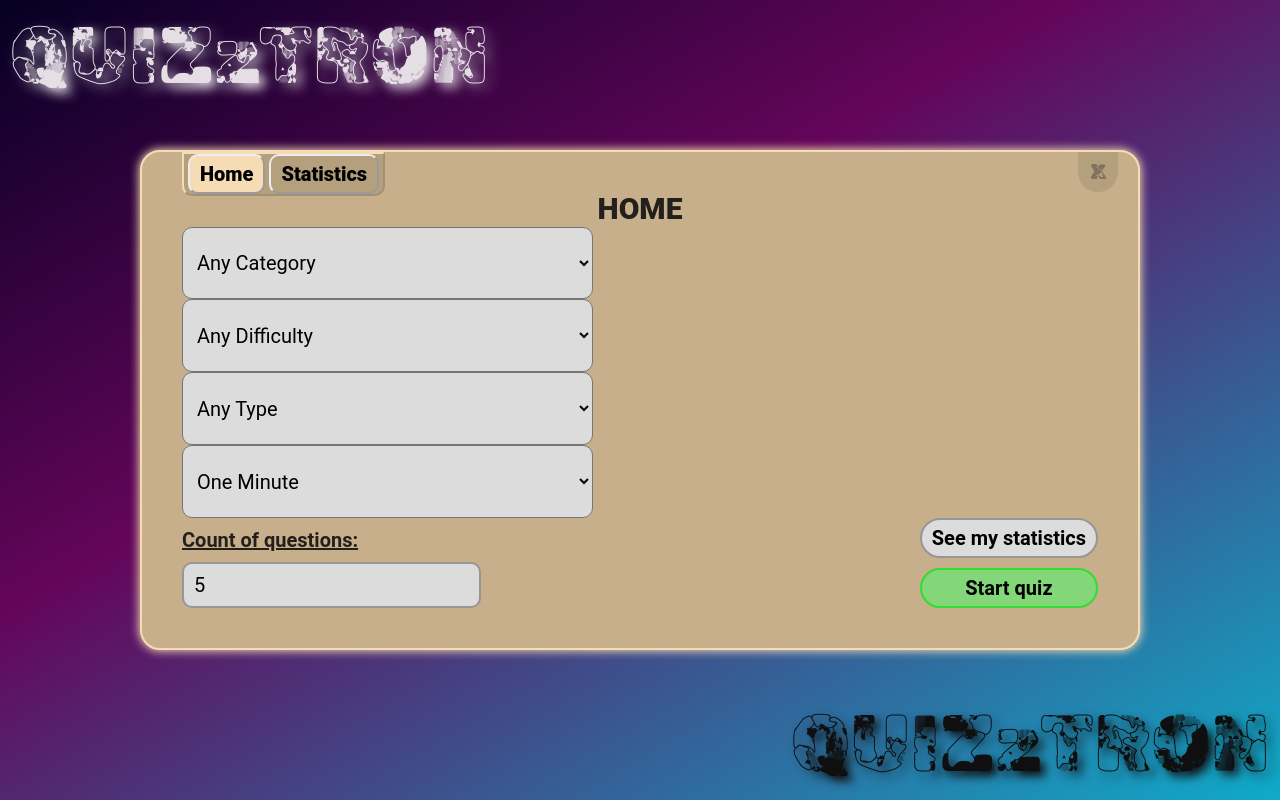
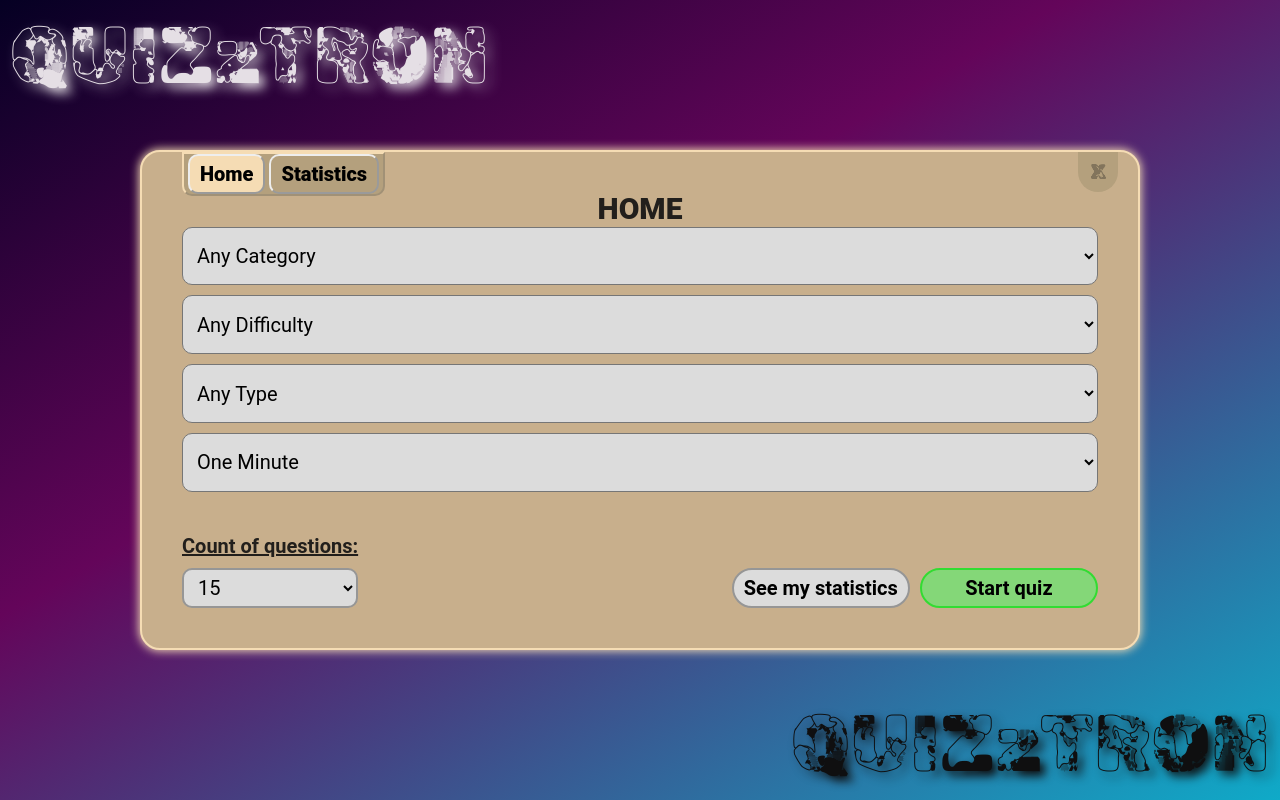
Before and after one commit to RKeyIT/React_01.24, a React (Vite) app: page / in a window 1280 px wide. Built offline with nearby package versions, Linux system fonts and the light colour scheme.

Commit message:
refactoring: NumberInput intity was replaced by NumberSelect

```diff
--- a/src/entities/NumberInput/NumberInput.module.css
+++ /dev/null
@@ -1,34 +0,0 @@
-.NumberInput {
-    display: flex;
-    flex-direction: column;
-    align-items: flex-start;
-    font-weight: bold;
-    gap: var(--ui-element-padding);
-}
-
-.input {
-    padding-left: var(--ui-element-padding);
-    padding-right: var(--ui-element-padding);
-    height: var(--ui-element-height);
-    border: 2px solid var(--color-ui-border);
-    border-radius: var(--border-rad-font-half);
-    background-color: var(--color-ui-white);
-    transition: var(--anim-fast);
-}
-
-.input:hover {
-    background-color: var(--color-ui-hover);
-    text-decoration: underline;
-}
-
-.input:active {
-    background-color: var(--color-ui-active);
-}
-
-.label {
-    width: 100%;
-    text-align: center;
-    font-weight: bold;
-    width: max-content;
-    text-decoration: underline;
-}
--- a/src/entities/NumberInput/NumberInput.tsx
+++ /dev/null
@@ -1,52 +0,0 @@
-import { ChangeEvent, FC, useState } from 'react'
-import styles from './NumberInput.module.css'
-
-interface IProps {
-  callback: (newValue: number) => void
-  min?: number
-  max?: number
-  placeholder?: string
-  label?: string
-}
-
-type StateType = number
-
-export const NumberInput: FC<IProps> = ({
-  callback,
-  min = Number.MIN_SAFE_INTEGER,
-  max = Number.MAX_SAFE_INTEGER,
-  placeholder = 'Input number',
-  label = ''
-}) => {
-  if (max < min) {
-    throw new Error('Received invalid values: max should be more than min')
-  }
-
-  const [value, setValue] = useState<StateType>(min < 0 ? 0 : min)
-
-  const changeHandler = (Event: ChangeEvent<HTMLInputElement>) => {
-    const newValue = +Event.target.value
-
-    if (isNaN(newValue) || newValue < min || newValue > max) return
-
-    setValue(newValue)
-    callback(newValue)
-  }
-
-  return (
-    <div className={styles.NumberInput}>
-      <label className={styles.label} htmlFor={styles.label}>
-        {label}
-      </label>
-      <input
-        id={styles.label}
-        name={styles.label}
-        type="number"
-        onChange={changeHandler}
-        value={value}
-        placeholder={placeholder}
-        className={styles.input}
-      />
-    </div>
-  )
-}
--- a/src/entities/NumberSelect/NumberSelect.module.css
+++ b/src/entities/NumberSelect/NumberSelect.module.css
@@ -1,12 +1,11 @@
-.NumberInput {
-    display: flex;
-    flex-direction: column;
-    align-items: flex-start;
+.NumberSelect {
+    display: grid;
+    grid-template-rows: auto auto;
     font-weight: bold;
     gap: var(--ui-element-padding);
 }
 
-.input {
+.select {
     padding-left: var(--ui-element-padding);
     padding-right: var(--ui-element-padding);
     height: var(--ui-element-height);
@@ -16,12 +15,12 @@
     transition: var(--anim-fast);
 }
 
-.input:hover {
+.select:hover {
     background-color: var(--color-ui-hover);
     text-decoration: underline;
 }
 
-.input:active {
+.select:active {
     background-color: var(--color-ui-active);
 }
 
--- a/src/entities/NumberSelect/NumberSelect.tsx
+++ b/src/entities/NumberSelect/NumberSelect.tsx
@@ -1,52 +1,41 @@
-import { ChangeEvent, FC, useState } from 'react'
-import styles from './NumberInput.module.css'
+import { FC } from 'react'
+import styles from './NumberSelect.module.css'
 
 interface IProps {
   callback: (newValue: number) => void
   min?: number
   max?: number
-  placeholder?: string
-  label?: string
+  title?: string
 }
-
-type StateType = number
 
 export const NumberSelect: FC<IProps> = ({
   callback,
   min = Number.MIN_SAFE_INTEGER,
   max = Number.MAX_SAFE_INTEGER,
-  placeholder = 'Input number',
-  label = ''
+  title = 'Chose the number',
 }) => {
-  if (max < min) {
-    throw new Error('Received invalid values: max should be more than min')
+    const options: number[] = new Array(max-min + 1).fill(0).map((el, index) => el = min + index)
+
+    const handleSelection = (e: React.ChangeEvent<HTMLSelectElement>) => {
+      callback(+e.target.value)
     }
 
-  const [value, setValue] = useState<StateType>(min < 0 ? 0 : min)
-
-  const changeHandler = (Event: ChangeEvent<HTMLInputElement>) => {
-    const newValue = +Event.target.value
-
-    if (isNaN(newValue) || newValue < min || newValue > max) return
-
-    setValue(newValue)
-    callback(newValue)
-  }
+    const isLastOption = (index: number): boolean => index === options.length - 1
 
     return (
       <div className={styles.NumberSelect}>
-      <label className={styles.label} htmlFor={styles.label}>
-        {label}
+        <label htmlFor={'NumberSelect'} className={styles.label}>
+          {title}
         </label>
-      <input
-        id={styles.label}
-        name={styles.label}
-        type="number"
-        onChange={changeHandler}
-        value={value}
-        placeholder={placeholder}
-        className={styles.input}
-      />
+        <select id={'NumberSelect'} onChange={handleSelection} title={title} className={styles.select}>
+          {options.map((el, index) => {
+            return (
+              <option selected={isLastOption(index)} value={el} className={styles.option} key={el}>
+                {el}
+              </option>
+            )
+          })}
+        </select>
       </div>
     )
   }
--- a/src/pages/Home/Home.module.css
+++ b/src/pages/Home/Home.module.css
@@ -6,6 +6,7 @@
 .selects {
     grid-area: selects;
     display: grid;
+    gap: 0.5rem;
 }
 
 .input {
@@ -25,17 +26,11 @@
 @media (orientation: landscape) {
     .Home {
         grid-template-areas: "selects selects" "input buttons";
-        grid-template-rows: 1fr auto;
+        grid-template-rows: auto auto;
     }
 
-    .selects {
-        justify-content: flex-start;
-    }
-
-    .input {}
-
     .buttons {
-        grid-template-rows: 1fr 1fr;
+        grid-template-columns: 1fr 1fr;
         align-self: flex-end;
         justify-self: flex-end;
     }
@@ -45,11 +40,7 @@
     .Home {
         grid-template-areas: "selects selects" "input input" "buttons buttons";
         grid-template-columns: 1fr 1fr;
-        grid-template-rows: auto 1fr auto;
-    }
-
-    .selects {
-        gap: 0.5rem;
+        grid-template-rows: auto 1fr;
     }
 
     .input {
--- a/src/pages/Home/Home.tsx
+++ b/src/pages/Home/Home.tsx
@@ -1,5 +1,4 @@
 import { Button } from '../../shared/Button/Button'
-import { NumberInput } from '../../entities/NumberInput/NumberInput'
 import styles from './Home.module.css'
 import { Select } from '../../shared/Select/Select'
 import { useNavigate } from 'react-router-dom'
@@ -16,6 +15,7 @@ import {
 import { FC, useEffect } from 'react'
 import { QuizCategories, QuizDifficulties, QuizTime, QuizType } from '../../global.contsants'
 import { setGameStartAsTrueAC } from '../../store/gameSlice'
+import { NumberSelect } from '../../entities/NumberSelect/NumberSelect'
 
 export const Home: FC = () => {
   const config = useAppSelector((state) => state.config)
@@ -65,11 +65,11 @@ export const Home: FC = () => {
         <Select domId={'TimeSelect'} callback={dispatchTime} optionObject={QuizTime} />
       </div>
       <div className={styles.input}>
-        <NumberInput
+        <NumberSelect
           callback={dispatchAmount}
           min={config.minQuestionsCount}
           max={config.maxQuestionsCount}
-          label="Count of questions: "
+          title="Count of questions:"
         />
       </div>
       <div className={styles.buttons}>
```
Also changed, not shown: src/shared/UNUSED_Answers/Answers.module.css (deleted, +0 -94 lines), src/shared/UNUSED_Answers/Answers.tsx (deleted, +0 -36 lines), src/shared/UNUSED_Answers/SingleAnswer/SingleAnswer.module.css (deleted, +0 -31 lines), src/shared/UNUSED_Answers/SingleAnswer/SingleAnswer.tsx (deleted, +0 -18 lines), src/shared/UNUSED_Time/Time.module.css (deleted, +0 -69 lines), src/shared/UNUSED_Time/Time.tsx (deleted, +0 -27 lines), 1 other file (tests, documents, lock files or other folders). Lines whose indentation alone changed are shown as unchanged.
